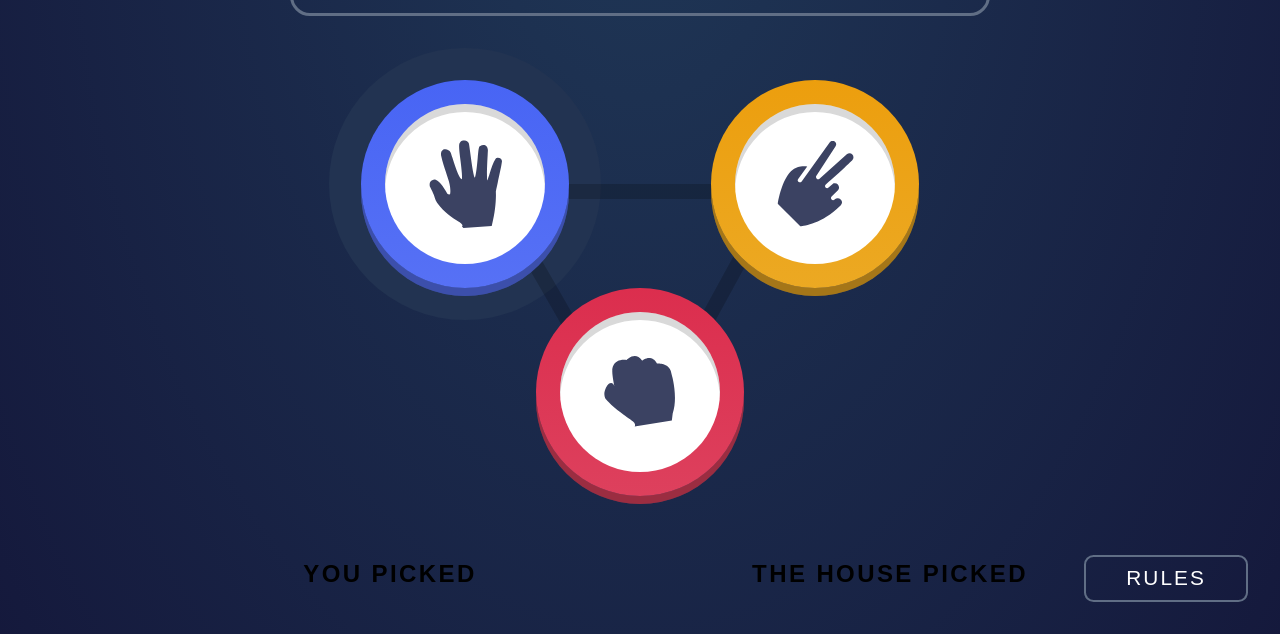
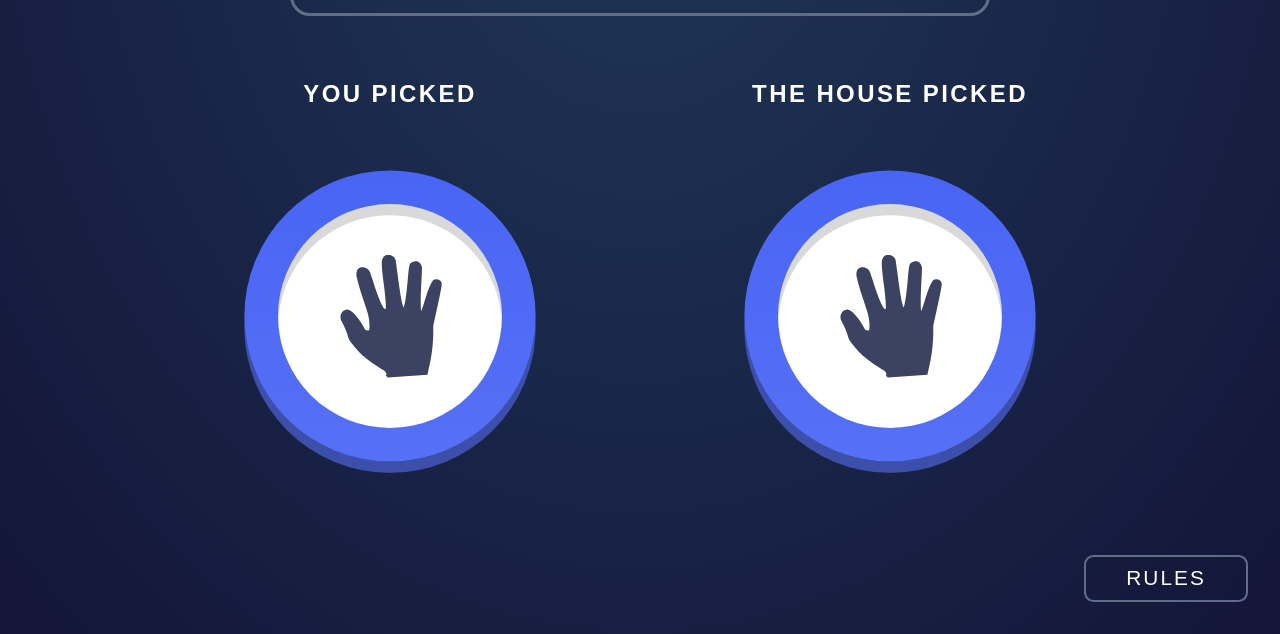
Before and after one commit to CarlosMoralesR/Rock-Paper-Scissors, a plain HTML site: page index.html in a window 1280 px wide. Both pictures are taken after a click on the button 465 px from the left and 350 px from the top of the page. Shown: the part 166-800 px from the top of the page. Drawn offline with Linux system fonts and the light colour scheme; a web font is replaced by a local one.

Commit message:
Funcionalidad principal del juego

```diff
--- a/app.js
+++ b/app.js
@@ -22,6 +22,39 @@ const gameDiv = document.querySelector ('.game');
 const resultsDiv = document.querySelector ('.results');
 const resultDivs = document.querySelectorAll ('.results_result');
 
+choiceButtons.forEach( button => {
+    button.addEventListener("click", () => {
+        const choiceName = button.dataset.choice;
+        const choice = CHOICES.find(choice => choice.name === choiceName);
+        choose(choice);
+    })
+})
+
+function choose(choice) {
+    const aichoice = aiChoose();
+    displayResults ([choice, aichoice]);
+}
+
+function aiChoose() {
+    const rand = Math.floor(Math.random() * CHOICES.length);
+    return CHOICES[rand];
+}
+
+function displayResults(results) {
+    resultDivs.forEach((resultDiv, idx) => {
+        setTimeout(() => {
+            resultDiv.innerHTML = `
+                <div class="choice ${results[idx].name}">
+                    <img src="images/icon-${results[idx].name}.svg" alt="${results[idx].name}" />
+                </div>
+            `
+        }, idx * 1000);
+    });
+
+    gameDiv.classList.toggle("hidden");
+    resultsDiv.classList.toggle("hidden");
+}
+
 btnRules.addEventListener("click", function(){
     modalRules.classList.toggle("show-modal");
 });
--- a/index.html
+++ b/index.html
@@ -38,7 +38,7 @@
     </section>
   </div>
 
-  <section class="results">
+  <section class="results hidden">
     <h2 class="results_heading">you picked</h2>
     <h2 class="results_heading">the house picked</h2>
     <div class="results_result"></div>
--- a/styles.css
+++ b/styles.css
@@ -28,6 +28,7 @@ body {
     background: radial-gradient(at top, var(--bg-grad-1), var(--bg-grad-2));
     min-height: 100vh;
     text-transform: uppercase;
+    color: var(--light-text);
 }
 
 .container {
@@ -191,6 +192,8 @@ body {
     min-height: 10rem;
     background: #16213d;
     border-radius: 50%;
+    transform: scale(1.4);
+    z-index: -1;
 }
 
 .results_heading:first-of-type {
@@ -276,3 +279,7 @@ body {
     opacity: 1;
     pointer-events: initial;
 }
+
+.hidden {
+    display: none;
+}
```
